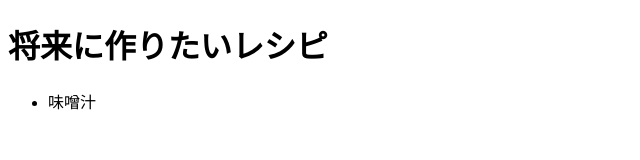
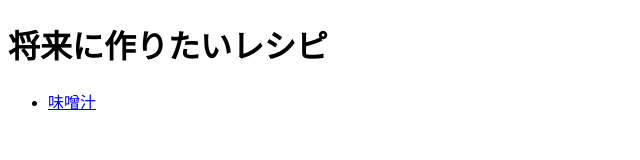
Before and after one commit to sarinini/odin_recipes, a plain HTML site: page index.html in a window 1280 px wide. Shown: the full height of the page, 0-640 px from the left. Drawn offline with Linux system fonts and the light colour scheme.

Commit message:
Add link to miso recipe page

```diff
--- a/index.html
+++ b/index.html
@@ -7,7 +7,7 @@
     <body>
         <h1>将来に作りたいレシピ</h1>
             <ul>
-                <li>味噌汁</li>
+                <li><a href="/home/sarina/repos/odin_recipes/recipes/味噌汁.html">味噌汁</a></li>
             </ul>
     </body>
 </html>
```
